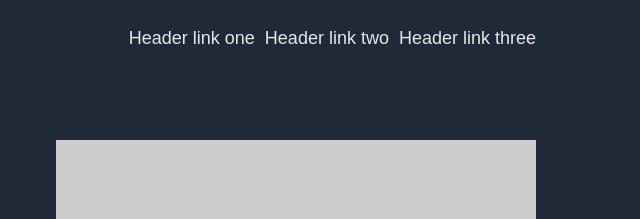
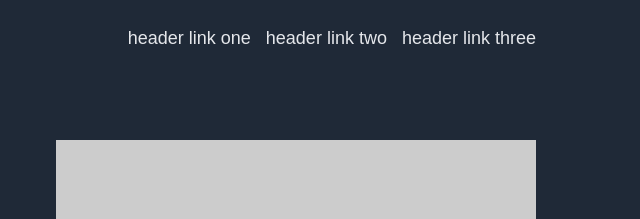
Before and after one commit to babilbo/TOP_landing_page, a plain HTML site: page Index.html in a window 1280 px wide. Shown: the top 219 px of the page, 544-1184 px from the left. Drawn offline with Linux system fonts and the light colour scheme; placeholder pictures from the web are drawn by us.

Commit message:
final tweaks.

```diff
--- a/Index.html
+++ b/Index.html
@@ -15,9 +15,9 @@
             </div>
             <div class="navbar">
                 <ul>
-                    <li>Header link one</li>
-                    <li>Header link two</li>
-                    <li>Header link three</li>
+                    <li>header link one</li>
+                    <li>header link two</li>
+                    <li>header link three</li>
                 </ul>
             </div>
         </div>
--- a/styles.css
+++ b/styles.css
@@ -36,15 +36,18 @@ body {
 ul {
     display: flex;
     list-style-type: none;
-    column-gap: 10px;
+    column-gap: 15px;
     font-size: 18px;
     color: #E5E7EB;
+    font-size: 18px;
+    font-weight: lighter;
 }
 
 .first_content {
     display: flex;
     justify-content: space-between;
     align-items: center;
+    column-gap: 30px;
 }
 
 .first_content .text {
```
